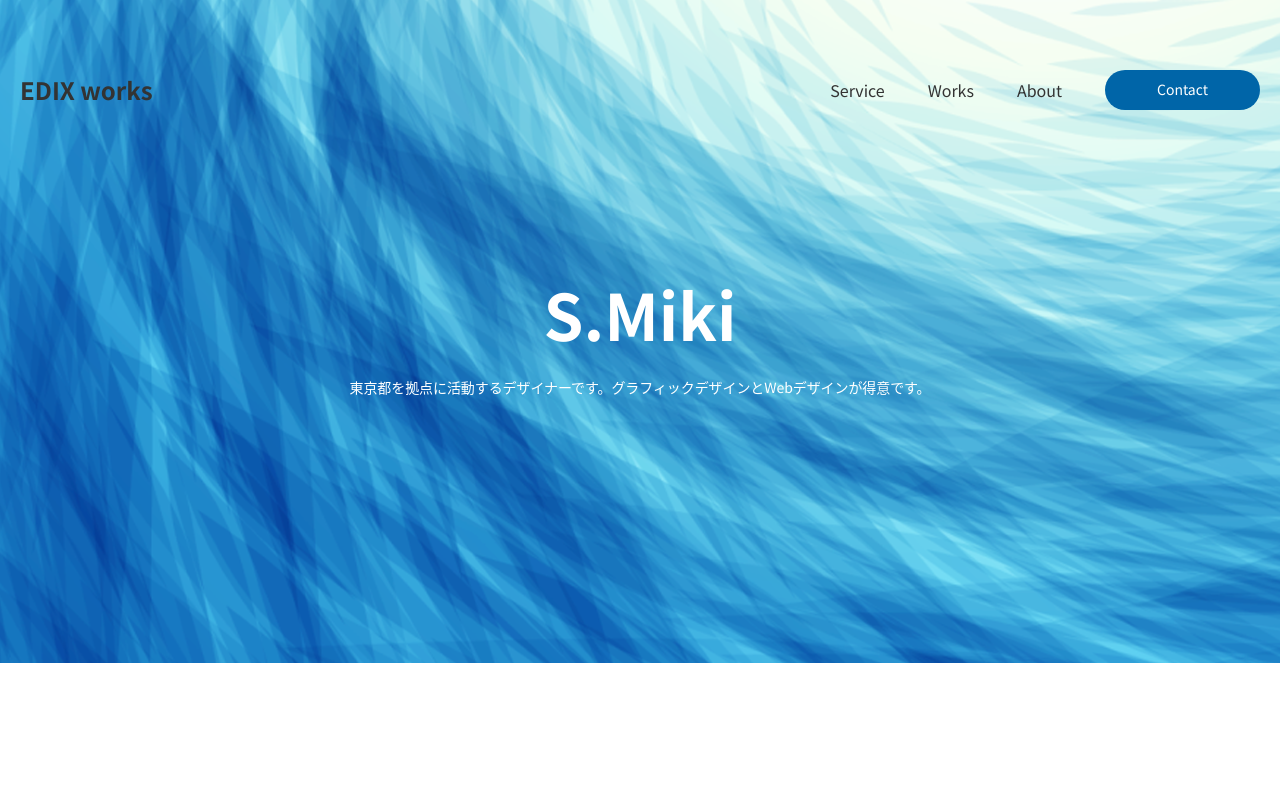
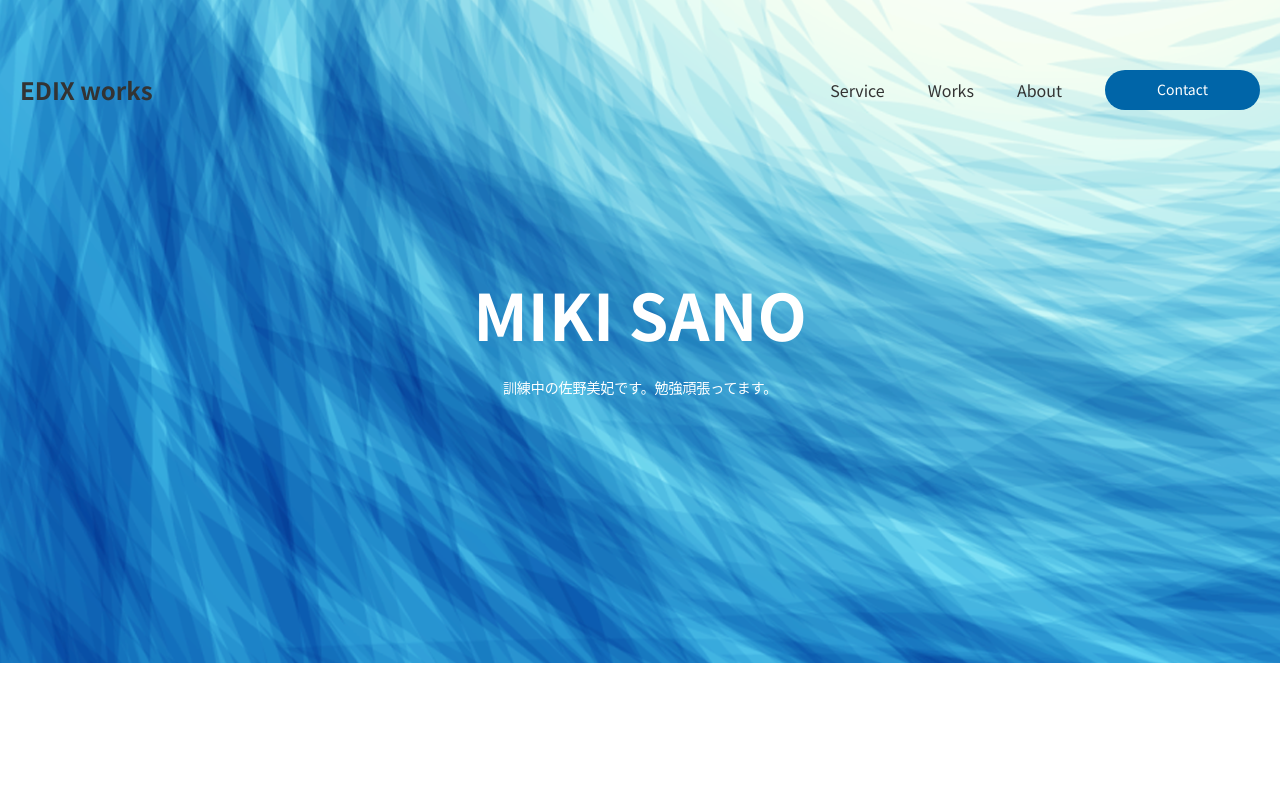
Before and after one commit to diodecayman1216-design/edixworks_sano, a plain HTML site: page EDIX_WORKS_static_site/index.html in a window 1280 px wide. Shown: the top 800 px of the page. Drawn offline with Linux system fonts and the light colour scheme.

Commit message:
ヒーローの見出しとサブコピーを変更。

```diff
--- a/EDIX_WORKS_static_site/index.html
+++ b/EDIX_WORKS_static_site/index.html
@@ -26,8 +26,10 @@
   <main>
     <section class="hero" id="top" aria-labelledby="hero-heading">
       <div class="hero__content">
-        <h1 id="hero-heading">S.Miki</h1>
-        <p>東京都を拠点に活動するデザイナーです。グラフィックデザインとWebデザインが得意です。</p>
+        <!-- 変更：ヒーローの見出しを MIKI SANO に更新 -->
+        <h1 id="hero-heading">MIKI SANO</h1>
+        <!-- 変更：ヒーローのサブコピーを更新 -->
+        <p>訓練中の佐野美妃です。勉強頑張ってます。</p>
       </div>
     </section>
 
```
